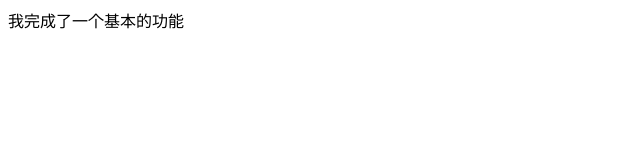
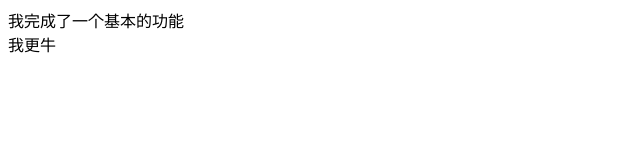
Before and after one commit to huangshuaizs/first, a plain HTML site: page index.html in a window 1280 px wide. Shown: the full height of the page, 0-640 px from the left. Drawn offline with Linux system fonts and the light colour scheme.

Commit message:
我更牛

```diff
--- a/index.html
+++ b/index.html
@@ -8,5 +8,6 @@
 </head>
 <body>
     我完成了一个基本的功能
+    <div>我更牛</div>
 </body>
 </html>
```
